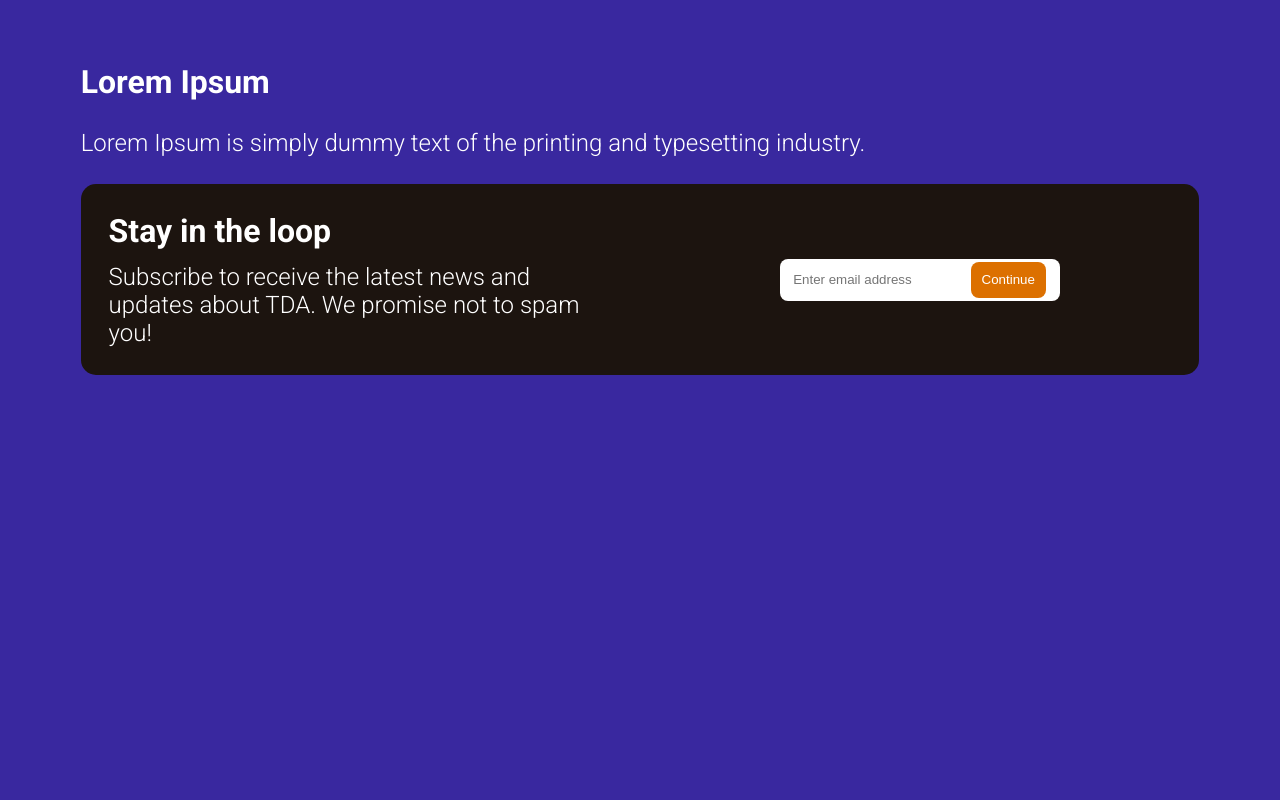
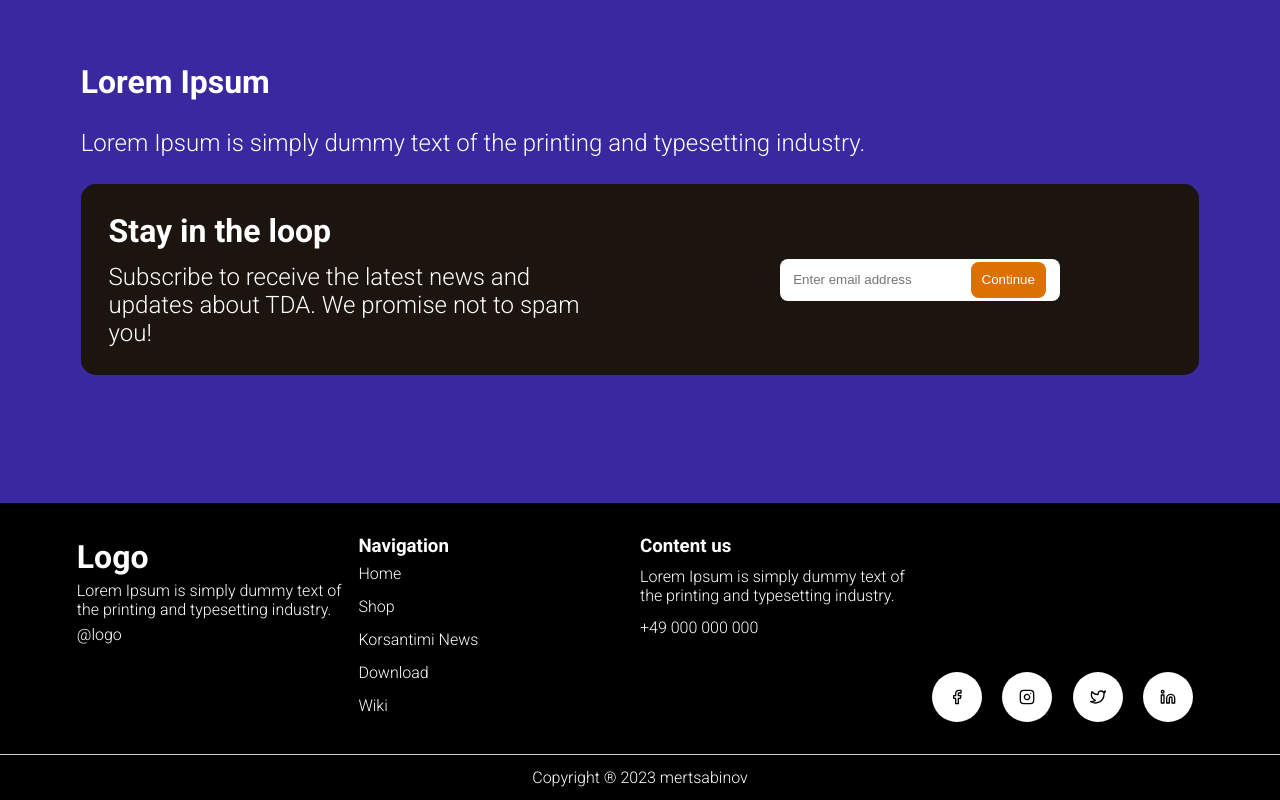
Before and after one commit to 6fy/korsantimi, a Next.js app: page / in a window 1280 px wide. Shown: the part 1288-2088 px from the top of the page. Before the commit the page ends 1663 px from the top, so only its background shows below. Built offline with nearby package versions, Linux system fonts and the light colour scheme.

Commit message:
add: footer

```diff
--- /dev/null
+++ b/components/footer/Footer.module.css
@@ -0,0 +1,122 @@
+.container {
+    margin-top: 10%;
+    background-color: black;
+}
+
+.container p {
+    color: white;
+    text-align: center;
+    padding-top: 1%;
+    padding-bottom: 1%;
+}
+
+.bottomNavigation {
+    display: flex;
+    flex-direction: row;
+    padding: 2.5% 6%;
+    border-bottom: 1px solid #D2D2D2;
+}
+
+.logoContainer {
+    width: 25%;
+}
+
+.logoContainer h1 {
+    color: white;
+    text-align: start;
+    padding-top: 1%;
+    padding-bottom: 1%;
+}
+
+.logoContainer p {
+    color: white;
+    text-align: start;
+    padding-top: 1%;
+    padding-bottom: 1%;
+}
+
+.bottomNavigationLinkContainer {
+    display: flex;
+    flex-direction: column;
+    width: 25%;
+}
+
+.bottomNavigationLinkContainer h3 {
+    font-weight: bold;
+    color: white;
+}
+
+.bottomNavigationLinkContainer a {
+    display: flex;
+    flex-direction: column;
+    width: fit-content;
+    text-decoration: none;
+    color: white;
+    padding-top: 2.5%;
+    padding-bottom: 2.5%;
+}
+
+.bottomNavigation a:hover {
+    color: #D2D2D2;
+}
+
+.bottomNavigationContent {
+    width: 25%;
+}
+
+.bottomNavigationContent h3 {
+    color: white;
+}
+
+.bottomNavigationContent p {
+    text-align: start;
+    margin-top: 2.5%;
+    margin-bottom: 2.5%;
+}
+
+
+.bottomNavigationSocialMedia {
+    width: 25%;
+    display: flex;
+    flex-direction: row;
+    justify-content: space-around;
+    align-items: end;
+}
+
+.socialMedia {
+    height: 50px;
+    width: 50px;
+    display: flex;
+    text-decoration: none;
+    background-color: white;;
+    border-radius: 100%;
+    align-items: center;
+    justify-content: center;
+    color: black;
+}
+
+@media screen and (max-width: 768px) {
+    .bottomNavigation {
+        flex-direction: column;
+    }
+
+    .logoContainer {
+        width: 100%;
+        margin-top: 10%;
+    }
+
+    .bottomNavigationLinkContainer {
+        width: 100%;
+        margin-top: 10%;
+    }
+
+    .bottomNavigationContent {
+        width: 100%;
+        margin-top: 10%;
+    }
+
+    .bottomNavigationSocialMedia {
+        margin-top: 10%;
+        width: 100%;
+    }
+}
--- /dev/null
+++ b/components/footer/Footer.tsx
@@ -0,0 +1,53 @@
+import style from "./Footer.module.css";
+import Link from "next/link";
+import { FiInstagram, FiFacebook, FiTwitter, FiLinkedin } from "react-icons/fi";
+
+const Footer = () => {
+  return (
+    <div className={style.container}>
+      <div className={style.bottomNavigation}>
+        <div className={style.logoContainer}>
+          <h1>Logo</h1>
+          <p>
+            Lorem Ipsum is simply dummy text of the printing and typesetting
+            industry.
+          </p>
+          <p>@logo</p>
+        </div>
+        <div className={style.bottomNavigationLinkContainer}>
+          <h3>Navigation</h3>
+          <Link href="/">Home</Link>
+          <Link href="/">Shop</Link>
+          <Link href="/">Korsantimi News</Link>
+          <Link href="/">Download</Link>
+          <Link href="/">Wiki</Link>
+        </div>
+        <div className={style.bottomNavigationContent}>
+          <h3>Content us</h3>
+          <p>
+            Lorem Ipsum is simply dummy text of the printing and typesetting
+            industry.
+          </p>
+          <p>+49 000 000 000</p>
+        </div>
+        <div className={style.bottomNavigationSocialMedia}>
+          <Link href="" className={style.socialMedia}>
+            <FiFacebook />
+          </Link>
+          <Link href="" className={style.socialMedia}>
+            <FiInstagram />
+          </Link>
+          <Link href="" className={style.socialMedia}>
+            <FiTwitter />
+          </Link>
+          <Link href="" className={style.socialMedia}>
+            <FiLinkedin />
+          </Link>
+        </div>
+      </div>
+      <p>Copyright ® 2023 mertsabinov</p>
+    </div>
+  );
+};
+
+export default Footer;
--- a/layout/Layout.tsx
+++ b/layout/Layout.tsx
@@ -1,16 +1,20 @@
 import type { FC, ReactNode } from "react";
 import styles from "./Layout.module.css";
 import Navbar from "@/components/navbar/Navbar";
+import Footer from "@/components/footer/Footer";
 
 type IProps = {
   children: ReactNode;
 };
 const Layout: FC<IProps> = ({ children }) => {
   return (
-    <div className={styles.container}>
-      <Navbar />
-      <div className={styles.content}>{children}</div>
-    </div>
+    <>
+      <div className={styles.container}>
+        <Navbar />
+        <div className={styles.content}>{children}</div>
+      </div>
+      <Footer />
+    </>
   );
 };
 
```
